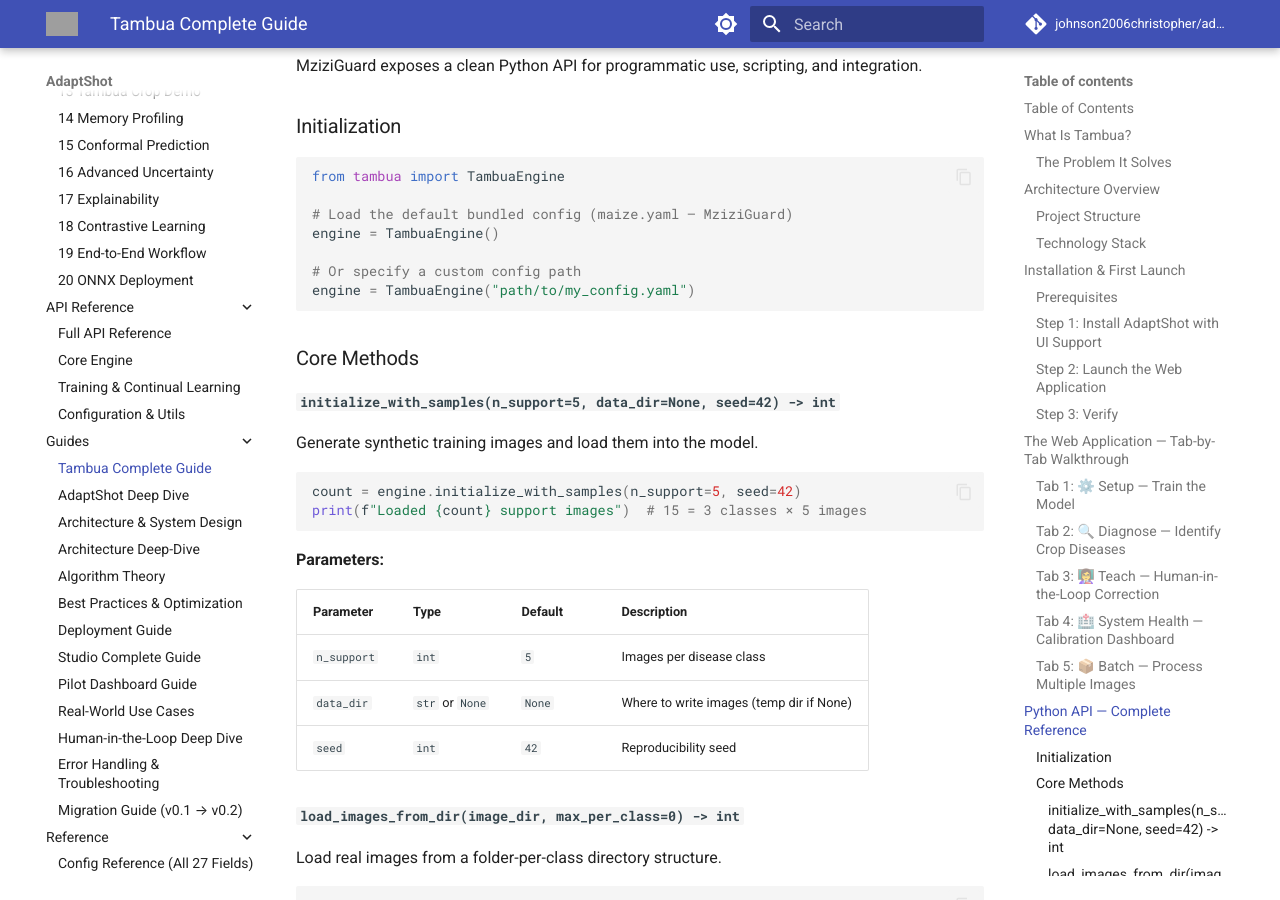
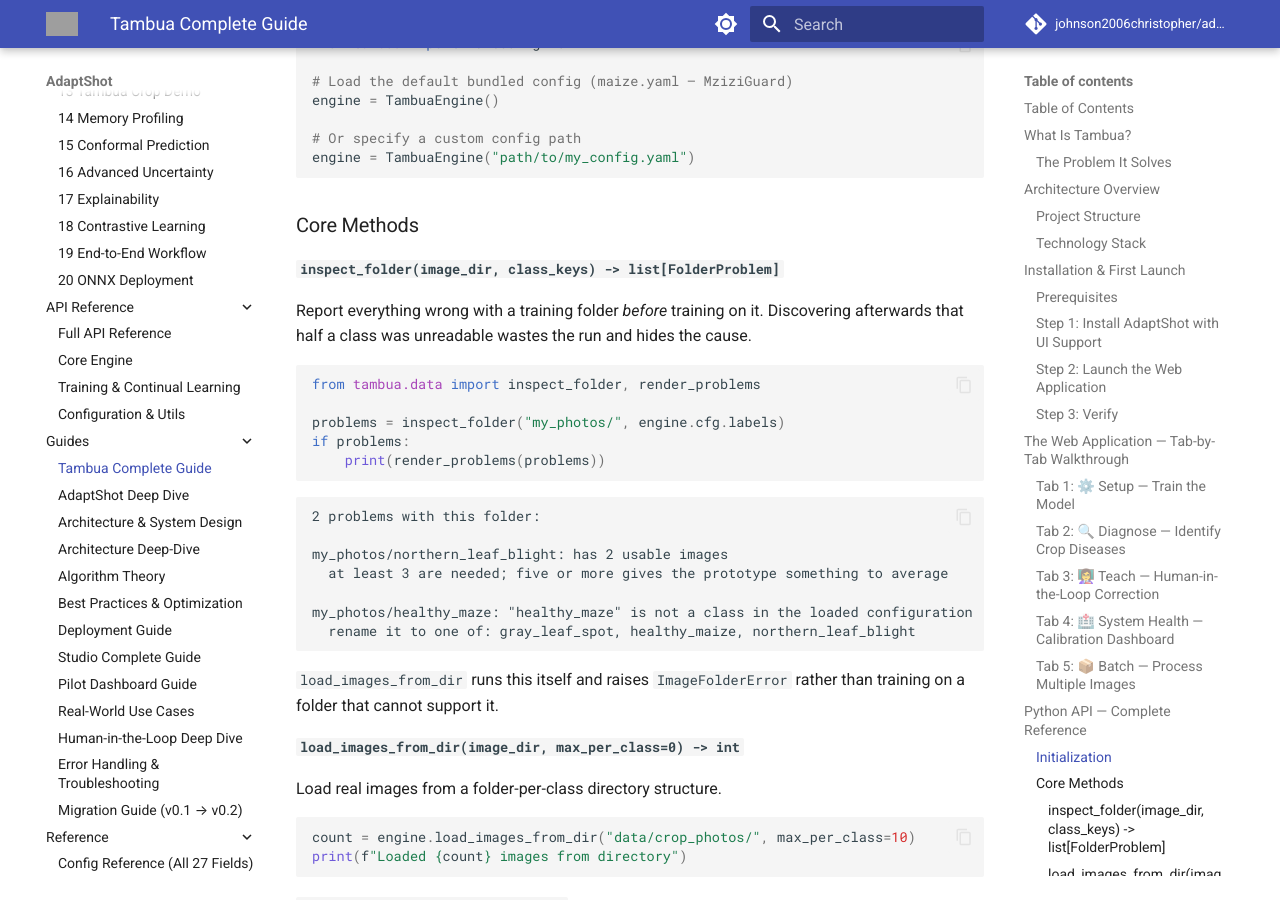
Before and after one commit to johnson2006christopher/adaptshot, an MkDocs documentation site: the page built from docs/guides/tambua-complete-guide.md, in a window 1280 px wide and 900 px high, scrolled down 7667 px. Built offline with MkDocs 1.6.1 and Material for MkDocs 9.7.7, drawn with Linux system fonts in a browser that asks for light colours; comment, search, counter and statistics services are not loaded; some of the changed text lies outside the part shown; grey boxes are pictures that could not be loaded.

Commit message:
docs: replace the synthetic-sample path with real photographs
Five documents taught initialize_with_samples() and a "Generate Samples"
button that no longer exist. Rewritten around the folder workflow, with the
inspect_folder output shown so a reader knows what a rejection looks like
before they meet one.

````diff
--- a/docs/guides/tambua-complete-guide.md
+++ b/docs/guides/tambua-complete-guide.md
@@ -175,16 +175,9 @@
 
 This is where you give MziziGuard its "knowledge" — the reference photos it uses to diagnose new images.
 
-**Option A: Generate Synthetic Samples (Quick Start)**
+Tambua ships no images. Five photographs per class is enough to start — that is what few-shot means, and photographs you took yourself beat any dataset for the thing you actually need to recognise.
 
-1. Use the slider to choose how many images per class (default: 5)
-2. Click **"Generate Samples & Train"**
-3. The system creates synthetic leaf images using PIL and loads them into AdaptShot
-4. Status message confirms training: `"Generated 15 support images across 3 classes"`
-
-**Option B: Load Real Images**
-
-Organize your photos in a folder structure:
+Organise your photos in a folder structure:
 
 ```
 my_crop_photos/
@@ -301,22 +294,29 @@
 
 ### Core Methods
 
-#### `initialize_with_samples(n_support=5, data_dir=None, seed=42) -> int`
+#### `inspect_folder(image_dir, class_keys) -> list[FolderProblem]`
 
-Generate synthetic training images and load them into the model.
+Report everything wrong with a training folder *before* training on it. Discovering afterwards that half a class was unreadable wastes the run and hides the cause.
 
 ```python
-count = engine.initialize_with_samples(n_support=5, seed=42)
-print(f"Loaded {count} support images")  # 15 = 3 classes × 5 images
+from tambua.data import inspect_folder, render_problems
+
+problems = inspect_folder("my_photos/", engine.cfg.labels)
+if problems:
+    print(render_problems(problems))
 ```
 
-**Parameters:**
+```
+2 problems with this folder:
 
-| Parameter | Type | Default | Description |
-|-----------|------|---------|-------------|
-| `n_support` | `int` | `5` | Images per disease class |
-| `data_dir` | `str` or `None` | `None` | Where to write images (temp dir if None) |
-| `seed` | `int` | `42` | Reproducibility seed |
+my_photos/northern_leaf_blight: has 2 usable images
+  at least 3 are needed; five or more gives the prototype something to average
+
+my_photos/healthy_maze: "healthy_maze" is not a class in the loaded configuration
+  rename it to one of: gray_leaf_spot, healthy_maize, northern_leaf_blight
+```
+
+`load_images_from_dir` runs this itself and raises `ImageFolderError` rather than training on a folder that cannot support it.
 
 #### `load_images_from_dir(image_dir, max_per_class=0) -> int`
 
@@ -454,7 +454,7 @@
 
 # 1. Initialize
 engine = TambuaEngine()
-engine.initialize_with_samples(n_support=5, seed=42)
+engine.load_images_from_dir("photos/")
 
 # 2. Diagnose
 result = engine.identify("field_photo.jpg")
@@ -686,7 +686,7 @@
     print(f"Resumed session with {count} images")
 else:
     # First time — train fresh
-    engine.initialize_with_samples(n_support=5)
+    engine.load_images_from_dir("photos/")
     print("Fresh training complete")
 
 # ... do work ...
@@ -703,7 +703,7 @@
 
 ```python
 engine = TambuaEngine()
-engine.initialize_with_samples(n_support=5)
+engine.load_images_from_dir("photos/")
 
 # Process a folder
 from pathlib import Path
@@ -910,7 +910,7 @@
 |-------|-------|-----|
 | `ModuleNotFoundError: No module named 'gradio'` | Gradio not installed | `pip install tambua` |
 | `ModuleNotFoundError: No module named 'yaml'` | PyYAML not installed | `pip install PyYAML` |
-| App starts but shows "Not trained" | No support images loaded | Go to Setup tab → Generate Samples |
+| App starts but shows "Not trained" | No support images loaded | Go to Setup tab → Check folder → Load & train |
 | All predictions are "healthy_maize" | Too few support images | Increase n_support to 5–10 per class |
 | Confidence is always 100% | Calibration not warmed up | Make 10+ predictions; correct some |
 | OOD flag never triggers | OOD detection not enabled | Set `enable_ood_detection: true` in config |
@@ -934,7 +934,7 @@
 python -c "
 from tambua import TambuaEngine
 engine = TambuaEngine()
-engine.initialize_with_samples(n_support=3)
+engine.load_images_from_dir("photos/", max_per_class=3)
 print(f'Trained: {engine.is_trained}, Classes: {engine.known_labels}')
 "
 ```
````
Also changed, not shown: apps/tambua/README.md (+37 -10 lines), docs/guides/deployment-guide.md (+2 -2 lines), docs/guides/troubleshooting.md (+2 -2 lines), docs/tutorials/13_crop_disease_demo.md (+3 -6 lines).
